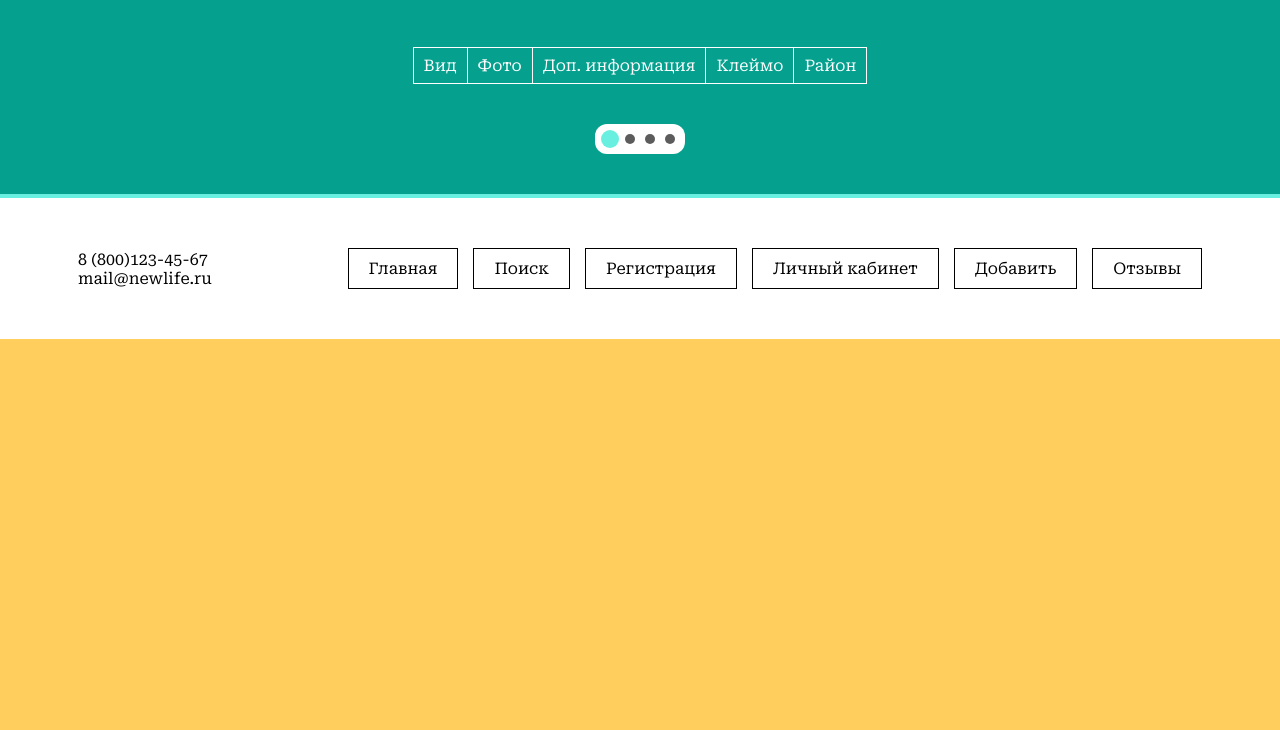
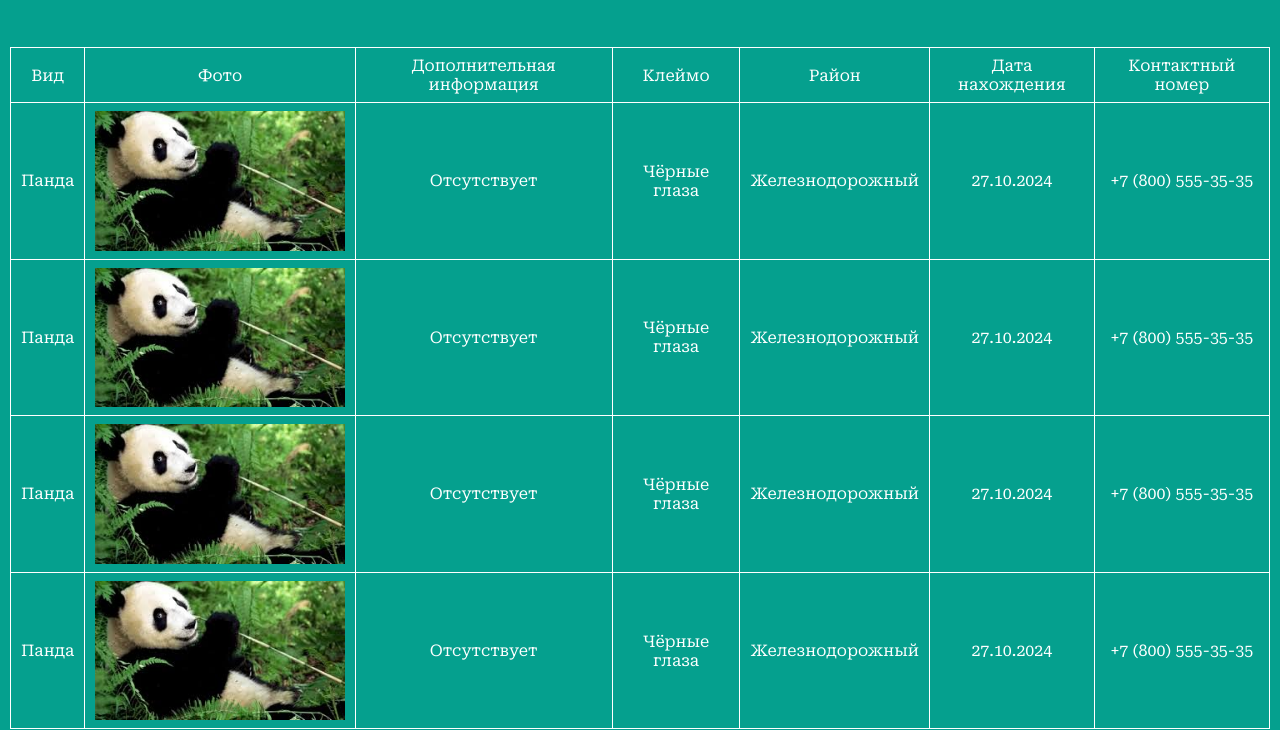
Before and after one commit to dundduun/profs-first-module, a plain HTML site: page search.html in a window 1280 px wide. Shown: the part 577-1307 px from the top of the page. Before the commit the page ends 916 px from the top, so only its background shows below. Drawn offline with Linux system fonts and the light colour scheme.

Commit message:
feat: add results to search page

```diff
--- a/assets/css/search.css
+++ b/assets/css/search.css
@@ -87,17 +87,18 @@ nav {
         align-items: center;
         gap: 20px;
     }
+}
 
 table {
+    width: 100%;
     border-collapse: collapse;
-
 }
 
 th, td {
     color: white;
     border: 1px solid white;
     padding: 8px 10px;
-    }
+    text-align: center;
 }
 
 .pagination {
--- a/search.html
+++ b/search.html
@@ -40,7 +40,6 @@
             Результаты
         </h2>
 
-
         <table>
             <thead>
                 <tr>
@@ -51,7 +50,7 @@
                         Фото
                     </th>
                     <th>
-                        Доп. информация
+                        Дополнительная информация
                     </th>
                     <th>
                         Клеймо
@@ -59,8 +58,110 @@
                     <th>
                         Район
                     </th>
+                    <th>
+                        Дата нахождения
+                    </th>
+                    <th>
+                        Контактный номер
+                    </th>
                 </tr>
             </thead>
+
+            <tr>
+                <td>
+                    Панда
+                </td>
+                <td>
+                    <img class="img" src="assets/media/animals/panda.jpeg">
+                </td>
+                <td>
+                    Отсутствует
+                </td>
+                <td>
+                    Чёрные глаза
+                </td>
+                <td>
+                    Железнодорожный
+                </td>
+                <td>
+                    27.10.2024
+                </td>
+                <td>
+                    +7 (800) 555-35-35
+                </td>
+            </tr>
+
+            <tr>
+                <td>
+                    Панда
+                </td>
+                <td>
+                    <img class="img" src="assets/media/animals/panda.jpeg">
+                </td>
+                <td>
+                    Отсутствует
+                </td>
+                <td>
+                    Чёрные глаза
+                </td>
+                <td>
+                    Железнодорожный
+                </td>
+                <td>
+                    27.10.2024
+                </td>
+                <td>
+                    +7 (800) 555-35-35
+                </td>
+            </tr>
+
+            <tr>
+                <td>
+                    Панда
+                </td>
+                <td>
+                    <img class="img" src="assets/media/animals/panda.jpeg">
+                </td>
+                <td>
+                    Отсутствует
+                </td>
+                <td>
+                    Чёрные глаза
+                </td>
+                <td>
+                    Железнодорожный
+                </td>
+                <td>
+                    27.10.2024
+                </td>
+                <td>
+                    +7 (800) 555-35-35
+                </td>
+            </tr>
+
+            <tr>
+                <td>
+                    Панда
+                </td>
+                <td>
+                    <img class="img" src="assets/media/animals/panda.jpeg">
+                </td>
+                <td>
+                    Отсутствует
+                </td>
+                <td>
+                    Чёрные глаза
+                </td>
+                <td>
+                    Железнодорожный
+                </td>
+                <td>
+                    27.10.2024
+                </td>
+                <td>
+                    +7 (800) 555-35-35
+                </td>
+            </tr>
         </table>
 
 
```
Lines whose indentation alone changed are shown as unchanged.
